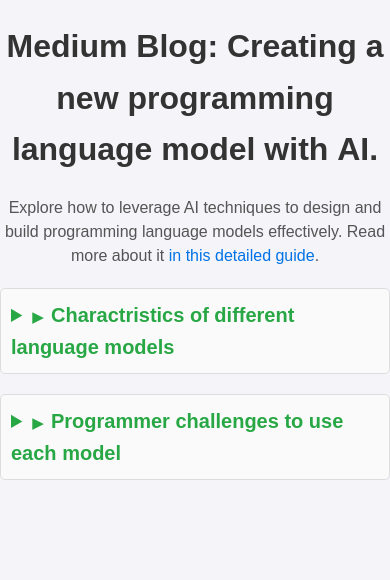
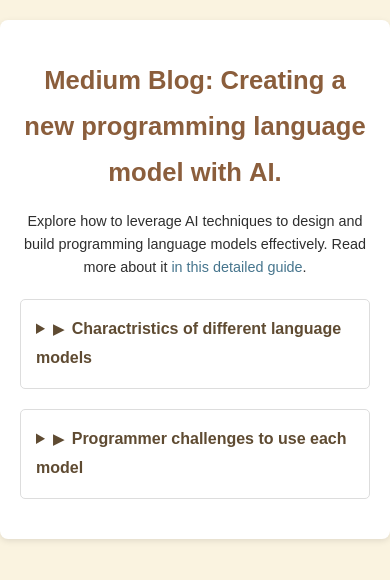
Before and after one commit to john-smith1386/Medium-, a plain HTML site: page Index.html in a window 390 px wide. Drawn offline with Linux system fonts and the light colour scheme.

Commit message:
changing each section color and font size and mobile friendliness

```diff
--- a/style.css
+++ b/style.css
@@ -1,73 +1,73 @@
 body {
   font-family: Arial, sans-serif;
-  line-height: 1.6;
+  line-height: 1.8;
   margin: 0;
   padding: 0;
-  background-color: #f4f4f9;
-}
-
-.description {
-  text-align: center; /* Center-align the text */
-  font-size: 16px; /* Adjust size */
-  color: #555; /* Optional: soft gray color */
-  margin: 10px 0; /* Add spacing */
-  line-height: 1.5; /* Better readability */
-}
-
-.description a {
-  color: #0073e6; /* Link color */
-  text-decoration: none; /* Remove underline */
-}
-
-.description a:hover {
-  text-decoration: underline; /* Add underline on hover */
-  color: #005bb5; /* Darker color on hover */
-}
-
+  background-color: #faf3e0; /* Soft cream background */
 }
 
 .container {
-  max-width: 800px;
+  max-width: 90%; /* Adjust width for smaller screens */
   margin: 20px auto;
   padding: 20px;
   background: white;
   border-radius: 8px;
-  box-shadow: 0 2px 4px rgba(0, 0, 0, 0.1);
+  box-shadow: 0 2px 6px rgba(0, 0, 0, 0.1);
 }
 
 h1 {
   text-align: center;
-  color: #333;
+  color: #8b5e3c; /* Warm brown for main heading */
+  font-size: 1.8rem; /* Scalable font size */
+  margin-bottom: 15px;
+}
+
+.description {
+  text-align: center;
+  font-size: 1rem; /* Base font size for descriptions */
+  color: #2e2e2e; /* Neutral dark gray */
+  margin: 15px 0;
+  line-height: 1.6;
+}
+
+.description a {
+  color: #46758d; /* Muted teal for links */
+  text-decoration: none;
+}
+
+.description a:hover {
+  text-decoration: underline; /* Underline on hover */
+  color: #345867; /* Darker teal on hover */
 }
 
 details {
   margin: 20px 0;
-  padding: 10px;
+  padding: 15px;
   border: 1px solid #ddd;
   border-radius: 5px;
-  background: #fafafa;
+  background: white;
 }
 
 details summary {
-  font-size: 20px; /* Bigger font size */
+  font-size: 1.2rem; /* Larger font size for section titles */
   font-weight: bold;
   cursor: pointer;
-  color: #28a745; /* Green color for the title */
+  color: #5f4b32; /* Darker beige for section titles */
 }
 
 details summary:hover {
-  text-decoration: underline; /* Optional: underline on hover */
+  text-decoration: underline; /* Feedback for interaction */
 }
 
 details summary:before {
-  content: "▶";
+  content: "▶"; /* Right arrow for collapsed state */
   font-size: 14px;
   margin-right: 8px;
   transition: transform 0.3s ease;
 }
 
 details[open] summary:before {
-  content: "▼";
+  content: "▼"; /* Down arrow for expanded state */
 }
 
 .content {
@@ -75,15 +75,40 @@ details[open] summary:before {
 }
 
 h2 {
-  color: #0056b3;
-  font-size: 20px;
+  color: #8b5e3c; /* Warm brown for section headings */
+  font-size: 1.4rem; /* Scalable heading size */
   margin-top: 15px;
 }
 
 ul {
-  padding-left: 20px;
+  padding-left: 25px; /* Better spacing for bullet points */
 }
 
 ul li {
   margin-bottom: 10px;
+  color: #2e2e2e; /* Neutral dark gray */
 }
+
+/* Responsive Design for Smaller Screens */
+@media (max-width: 768px) {
+  h1 {
+    font-size: 1.6rem; /* Slightly smaller heading for mobile */
+  }
+
+  .description {
+    font-size: 0.9rem; /* Adjust description size */
+    margin: 10px 0;
+  }
+
+  details summary {
+    font-size: 1rem; /* Adjust section title size */
+  }
+
+  h2 {
+    font-size: 1.2rem; /* Adjust heading size for mobile */
+  }
+
+  ul {
+    padding-left: 20px; /* Reduce bullet point indentation */
+  }
+}
```
